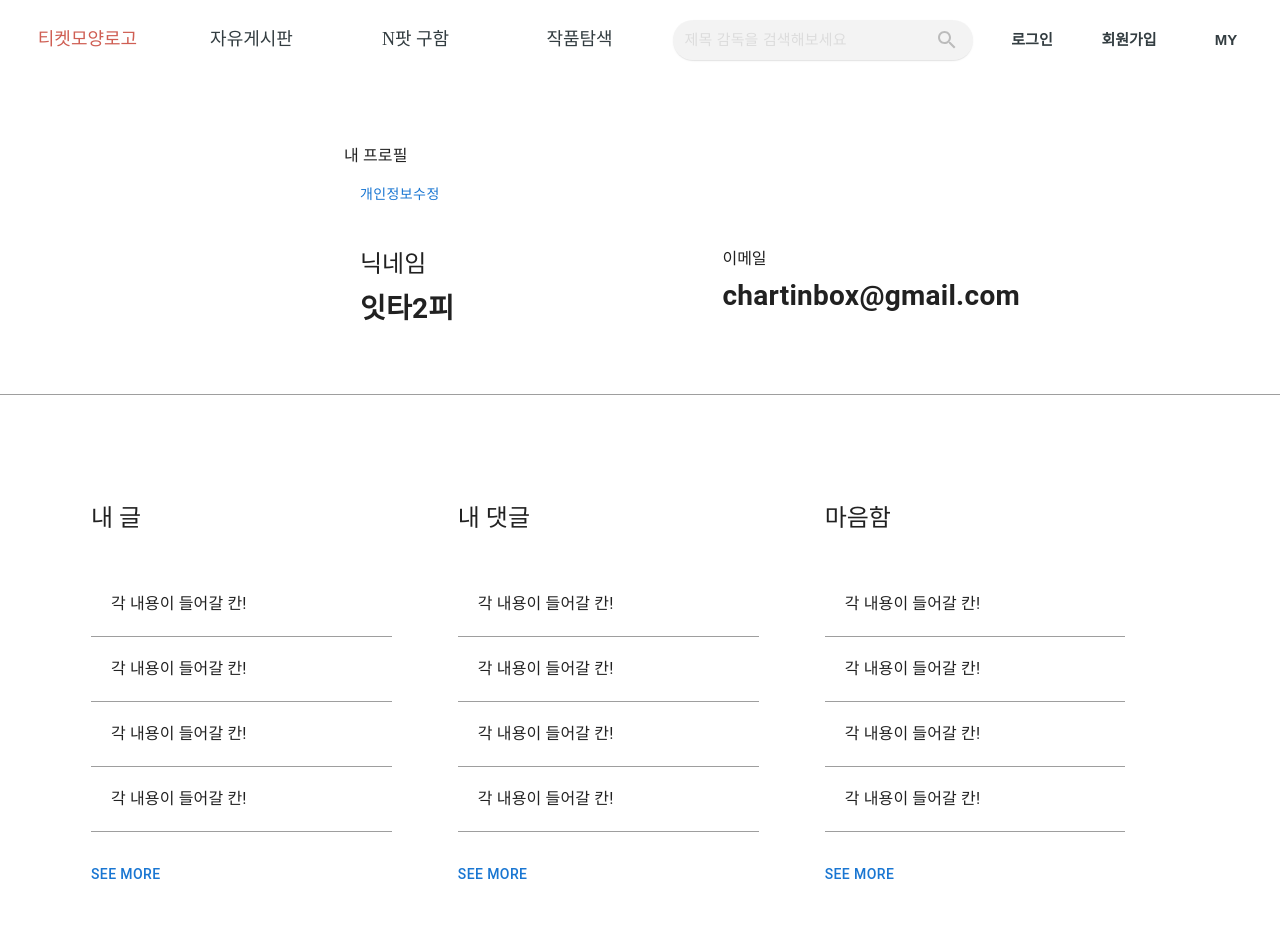
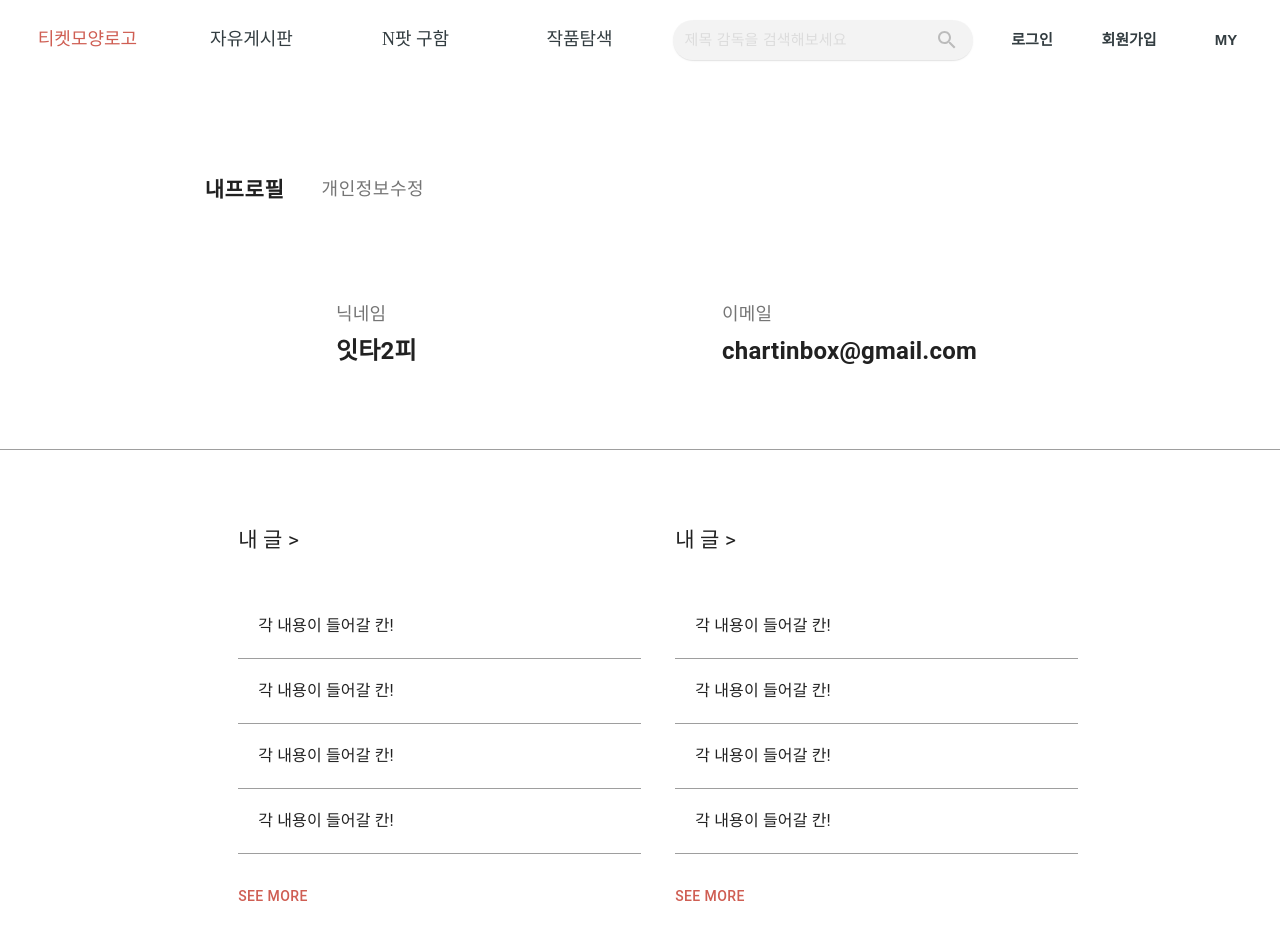
Before and after one commit to jiwoorld/ChartInBox-Front, a React (Create React App) app in the folder chart-in-box_fe/: page /mypage in a window 1280 px wide. Shown: the top 952 px of the page. Built offline with nearby package versions, Linux system fonts and the light colour scheme.

Commit message:
modify mypage

```diff
--- a/chart-in-box_fe/src/pages/mypage/Mypage.jsx
+++ b/chart-in-box_fe/src/pages/mypage/Mypage.jsx
@@ -41,91 +41,109 @@ export default function Album() {
     return (
         <ThemeProvider theme={theme}>
             <CssBaseline />
-            {/* <AppBar position="relative" sx={{ border: '1px solid red' }}> */}
             <MenuBar></MenuBar>
-            {/* </AppBar> */}
             <main>
-                {/* Hero unit */}
                 <Box
                     sx={{
                         bgcolor: 'background.paper',
-                        pt: 8,
-                        pb: 6,
-                        paddingLeft: '25%',
+                        px: 32,
+                        pb: 10,
+                        mt: 10,
+                        direction: 'column',
+                        align: 'center',
+                        justifyContent: 'space-around',
                         borderBottom: 1,
                         borderBottomColor: 'grey.500',
                     }}
                 >
-                    <Container maxWidth="550px">
-                        <Typography
-                            component="h1"
-                            //variant="h2"
-                            align="left"
-                            height="50px"
-                            color="text.primary"
-                            fontSize="1.3125 rem"
-                            fontWeight="1500px"
-                            maxWidth="200px"
-                            gutterBottom
-                        >
-                            내 프로필
-                            <CardActions>
-                                <Button size="medium">개인정보수정</Button>
-                            </CardActions>
-                        </Typography>
-
-                        <Stack
-                            sx={{ pt: 4 }}
-                            direction="row"
-                            spacing={2}
-                            justifyContent="center"
-                        >
-                            <CardContent sx={{ flexGrow: 1 }}>
+                    {/* <Container maxWidth="550px"> */}
+                    <Button
+                        sx={{
+                            align: 'left',
+                            fontFamily: 'Pretendard',
+                            fontWeight: '600',
+                            fontSize: '21px',
+                            lineHeight: '25px',
+                            color: 'text.primary',
+                            ml: '-30em',
+                        }}
+                    >
+                        내프로필
+                    </Button>
+                    <Button
+                        sx={{
+                            width: '161px',
+                            height: '60px',
+                            fontFamily: 'Pretendard',
+                            fontStyle: 'normal',
+                            fontWeight: '400',
+                            fontSize: '1.125rem',
+                            color: '#757575',
+                        }}
+                    >
+                        {' '}
+                        개인정보수정{' '}
+                    </Button>
+                    <Grid container spacing={0.5}>
+                        <Grid item xs={12} sm={6}>
+                            <Box
+                                sx={{
+                                    ml: '5em',
+                                    mt: '5em',
+                                }}
+                            >
                                 <Typography
                                     gutterBottom
-                                    variant="h5"
-                                    fontSize="1.125"
+                                    fontSize="1.125rem"
+                                    fontWeight="400"
                                     textAlign="left"
+                                    color="#757575"
                                 >
                                     닉네임
                                 </Typography>
                                 <Typography
                                     textAlign="left"
-                                    fontSize="1.75rem"
-                                    fontWeight="700"
+                                    fontSize="1.5rem"
+                                    fontWeight="600"
                                 >
                                     잇타2피
                                 </Typography>
-                            </CardContent>
-                            <CardContent sx={{ flexGrow: 1 }}>
+                            </Box>
+                        </Grid>
+                        <Grid item xs={12} sm={6}>
+                            <Box sx={{ ml: '5em', mt: '5em' }}>
                                 <Typography
                                     gutterBottom
-                                    variant="h5"
-                                    fontSize="1rem"
+                                    fontSize="1.125rem"
+                                    fontWeight="400"
                                     textAlign="left"
+                                    color="#757575"
                                 >
                                     이메일
                                 </Typography>
                                 <Typography
                                     textAlign="left"
-                                    fontSize="1.75rem"
-                                    fontWeight="700"
+                                    fontSize="1.5rem"
+                                    fontWeight="600"
                                 >
                                     chartinbox@gmail.com
                                 </Typography>
-                            </CardContent>
-                        </Stack>
-                    </Container>
+                            </Box>
+                        </Grid>
+                    </Grid>
                 </Box>
-                <Container sx={{ py: 10 }} paddingLeft="20%">
-                    <Box sx={{ padding: '10px', leftMargin: '30px' }}>
-                        <Grid container spacing={2}>
+
+                <Container
+                    sx={{ py: 10, leftMargin: '200%' }}
+                    paddingLeft="20%"
+                >
+                    <Box sx={{ p: '10px', ml: '10%' }}>
+                        <Grid container spacing={4} sx={{ ml: '2em' }}>
                             <Grid
                                 card
-                                xs={3.5}
+                                xs={5}
                                 sx={{
                                     border: 1,
-                                    margin: '1em',
                                     borderColor: 'white',
                                 }}
                             >
@@ -133,13 +151,11 @@ export default function Album() {
                                     <Box sx={{ paddingBottom: '30px' }}>
                                         <Typography
                                             gutterBottom
-                                            variant="h5"
-                                            component="h2"
                                             textAlign="left"
-                                            fontSize="1.5rem"
-                                            fontWeight="530"
+                                            fontSize="1.313rem"
+                                            fontWeight="400"
                                         >
-                                            내 글
+                                            내 글 >
                                         </Typography>
                                     </Box>
                                     <Box
@@ -196,28 +212,34 @@ export default function Album() {
                                     </Box>
                                 </CardContent>
                                 <CardActions>
-                                    <Button size="medium">See more</Button>
+                                    <Button
+                                        size="medium"
+                                        sx={{
+                                            color: '#CF5E53',
+                                        }}
+                                    >
+                                        See more
+                                    </Button>
                                 </CardActions>
                             </Grid>
+
                             <Grid
                                 card
-                                xs={3.5}
+                                xs={5}
                                 sx={{
                                     border: 1,
-                                    margin: '1em',
                                     borderColor: 'white',
                                 }}
                             >
-                                {/*<card>xs=4</card>*/}
                                 <CardContent sx={{ flexGrow: 1 }}>
                                     <Box sx={{ paddingBottom: '30px' }}>
                                         <Typography
                                             gutterBottom
-                                            variant="h5"
-                                            component="h2"
                                             textAlign="left"
+                                            fontSize="1.313rem"
+                                            fontWeight="400"
                                         >
-                                            내 댓글
+                                            내 글 >
                                         </Typography>
                                     </Box>
                                     <Box
@@ -227,8 +249,8 @@ export default function Album() {
                                         }}
                                     >
                                         <Typography
+                                            textAlign="left"
                                             margin="20px"
-                                            textAlign="left"
                                         >
                                             각 내용이 들어갈 칸!
                                         </Typography>
@@ -240,8 +262,8 @@ export default function Album() {
                                         }}
                                     >
                                         <Typography
+                                            textAlign="left"
                                             margin="20px"
-                                            textAlign="left"
                                         >
                                             각 내용이 들어갈 칸!
                                         </Typography>
@@ -274,92 +296,21 @@ export default function Album() {
                                     </Box>
                                 </CardContent>
                                 <CardActions>
-                                    <Button size="medium">See more</Button>
-                                </CardActions>
-                            </Grid>
-                            <Grid
-                                card
-                                xs={3.5}
-                                sx={{
-                                    border: 1,
-                                    margin: '1em',
-                                    borderColor: 'white',
-                                }}
-                            >
-                                {/*<card>xs=4</card>*/}
-                                <CardContent sx={{ flexGrow: 1 }}>
-                                    <Box sx={{ paddingBottom: '30px' }}>
-                                        <Typography
-                                            gutterBottom
-                                            variant="h5"
-                                            component="h2"
-                                            textAlign="left"
-                                        >
-                                            마음함
-                                        </Typography>
-                                    </Box>
-                                    <Box
+                                    <Button
+                                        size="medium"
                                         sx={{
-                                            borderBottom: 1,
-                                            borderColor: 'grey.500',
+                                            color: '#CF5E53',
                                         }}
                                     >
-                                        <Typography
-                                            margin="20px"
-                                            textAlign="left"
-                                        >
-                                            각 내용이 들어갈 칸!
-                                        </Typography>
-                                    </Box>
-                                    <Box
-                                        sx={{
-                                            borderBottom: 1,
-                                            borderColor: 'grey.500',
-                                        }}
-                                    >
-                                        <Typography
-                                            margin="20px"
-                                            textAlign="left"
-                                        >
-                                            각 내용이 들어갈 칸!
-                                        </Typography>
-                                    </Box>
-                                    <Box
-                                        sx={{
-                                            borderBottom: 1,
-                                            borderColor: 'grey.500',
-                                        }}
-                                    >
-                                        <Typography
-                                            margin="20px"
-                                            textAlign="left"
-                                        >
-                                            각 내용이 들어갈 칸!
-                                        </Typography>
-                                    </Box>
-                                    <Box
-                                        sx={{
-                                            borderBottom: 1,
-                                            borderColor: 'grey.500',
-                                        }}
-                                    >
-                                        <Typography
-                                            margin="20px"
-                                            textAlign="left"
-                                        >
-                                            각 내용이 들어갈 칸!
-                                        </Typography>
-                                    </Box>
-                                </CardContent>
-                                <CardActions>
-                                    <Button size="medium">See more</Button>
+                                        See more
+                                    </Button>
                                 </CardActions>
                             </Grid>
                         </Grid>
                     </Box>
                 </Container>
             </main>
-            {/* Footer */}
+
             <Box sx={{ bgcolor: 'background.paper', p: 6 }} component="footer">
                 <Typography variant="h6" align="center" gutterBottom>
                     Footer
```
